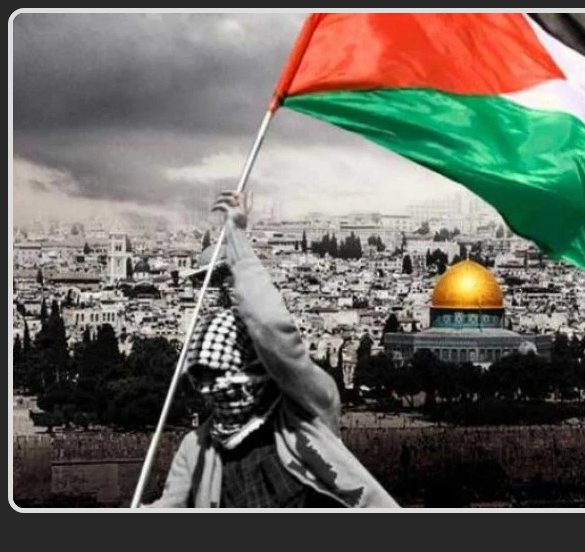
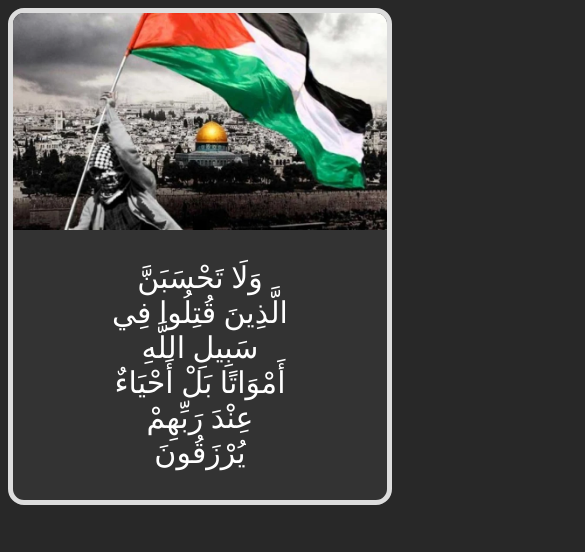
Before and after one commit to AhmedEkramy24/phalasten, a plain HTML site: page index.html in a window 390 px wide. Shown: the top 552 px of the page, 585 px wide, since content can reach past the window. Drawn offline with Linux system fonts and the light colour scheme.

Commit message:
Update master.css

```diff
--- a/master.css
+++ b/master.css
@@ -20,9 +20,14 @@ body {
     width: 50%;
 }
 
-@media (max-width : 380px) {
+
+@media (max-width : 500px) {
     .ph {
         flex-direction: column;
-        width: 370px;
+        width: 100%;
+    }
+
+    img {
+        width: 100%;
     }
 }
```
